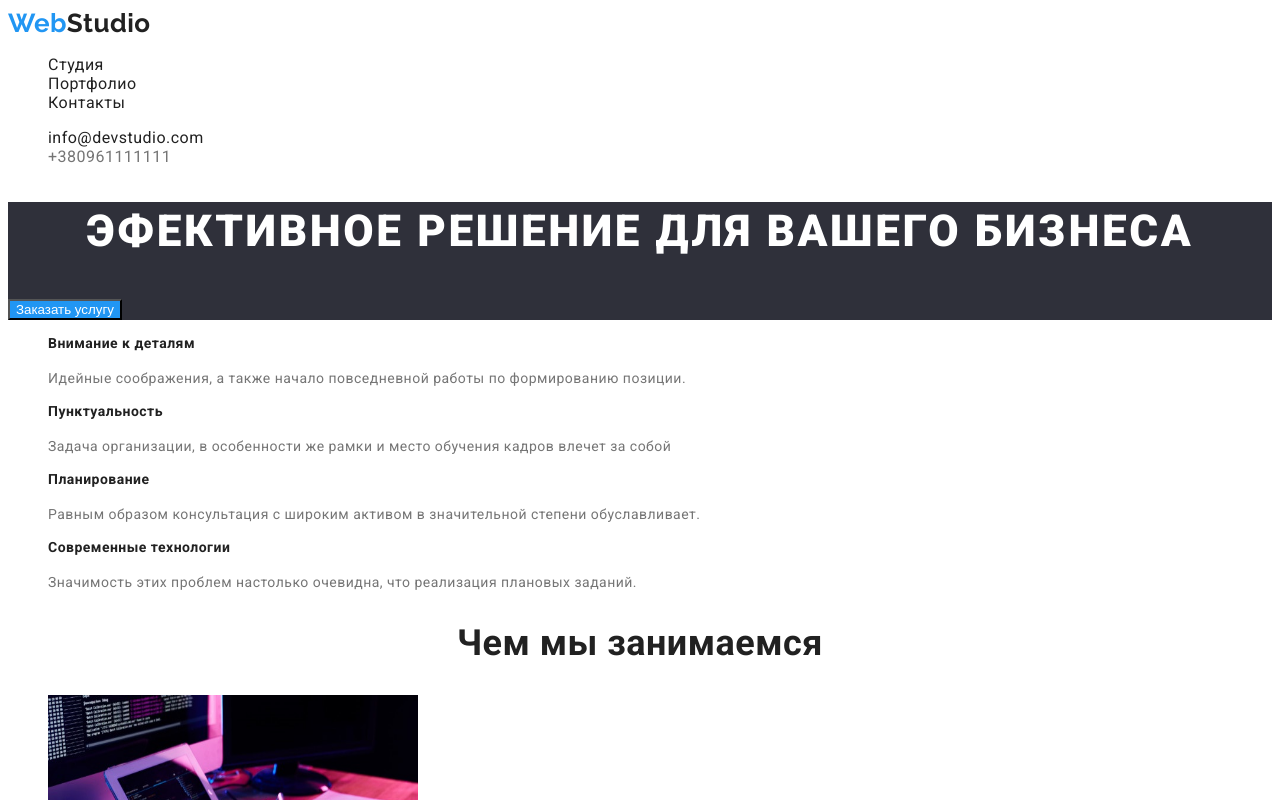
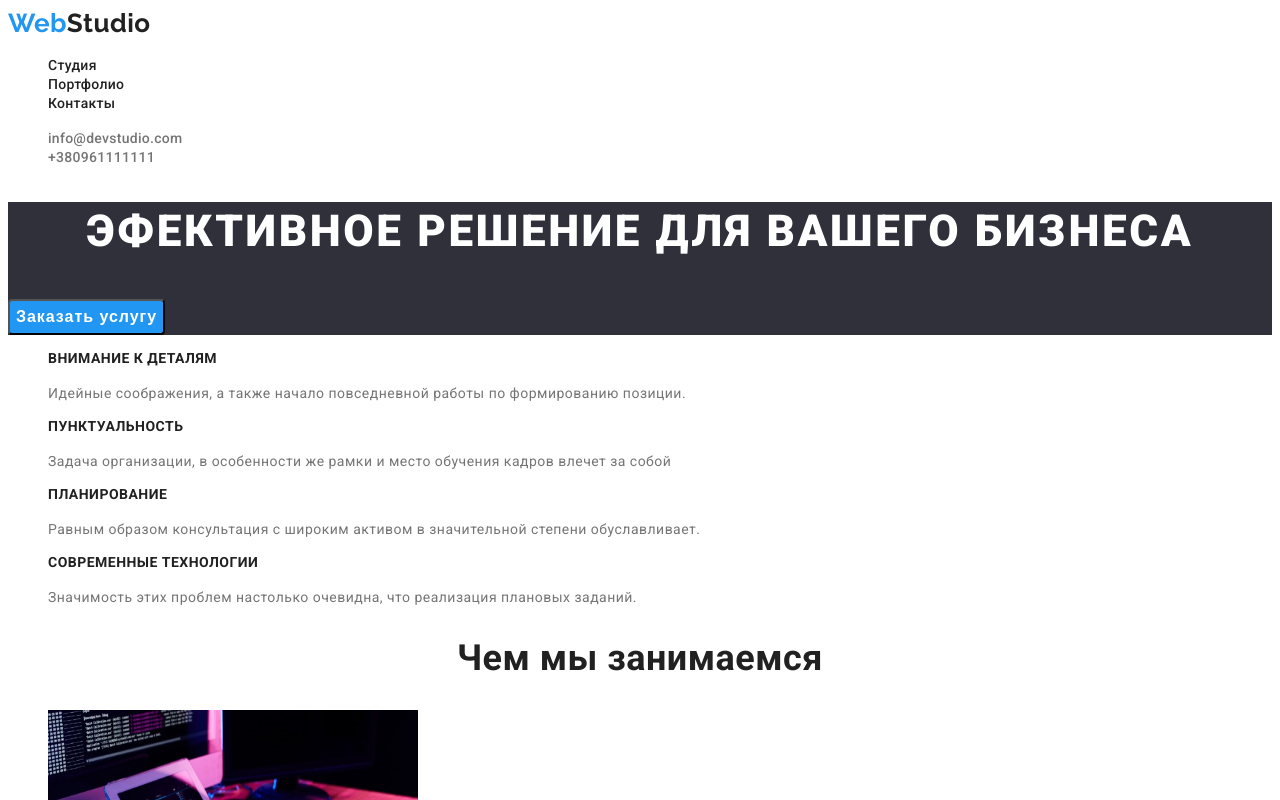
Before and after one commit to ALEKSANDR399/goit-markup-hw-02, a plain HTML site: page index.html in a window 1280 px wide. Shown: the top 800 px of the page. Drawn offline with Linux system fonts and the light colour scheme.

Commit message:
ДЗ№2(правки)

```diff
--- a/css/style.css
+++ b/css/style.css
@@ -54,6 +54,13 @@ font-family: 'Roboto', sans-serif; */
   list-style: none;
 }
 
+.menu {
+  font-weight: 500;
+  font-size: 14px;
+  line-height: 1.14;
+  letter-spacing: 0.02em;
+}
+
 .nav-menu {
   color: var(--secondary-text-color);
 }
@@ -64,7 +71,7 @@ font-family: 'Roboto', sans-serif; */
 }
 
 .mail-style {
-  color: var(--secondary-text-color);
+  color: var(--basic-text-color);
 }
 
 .nav-tel {
@@ -85,8 +92,16 @@ font-family: 'Roboto', sans-serif; */
 }
 
 .button {
+  font-weight: bold;
+  font-size: 16px;
+  line-height: 30px;
+  display: flex;
+  align-items: center;
+  text-align: center;
+  letter-spacing: 0.06em;
   background-color: var(--link-hover-color);
   color: var(--basic-color);
+  border-radius: 4px;
 }
 
 .button:focus,
@@ -174,10 +189,18 @@ font-family: 'Roboto', sans-serif; */
   font-weight: 400;
   font-size: 14px;
   line-height: 1.71;
-  color: var(--basic-text-color);
+  color: rgba(255, 255, 255, 0.6);
 }
 
 .btn {
+  font-weight: bold;
+  font-size: 16px;
+  line-height: 30px;
+  display: flex;
+  align-items: center;
+  text-align: center;
+  letter-spacing: 0.06em;
+  border-radius: 4px;
   background-color: var(--button-bgc);
   color: var(--secondary-text-color);
 }
@@ -190,8 +213,8 @@ font-family: 'Roboto', sans-serif; */
 
 .section-name {
   font-weight: 500;
-  font-size: 16px;
-  line-height: 1.19;
+  font-size: 18px;
+  line-height: 2;
   color: var(--secondary-text-color);
 }
 
--- a/index.html
+++ b/index.html
@@ -41,25 +41,25 @@
             <ul class="main-list">
                 <!--Сильные стороны команды-->
                 <li class="main-list-item">
-                    <h3 class="head-item">Внимание к деталям</h3>
+                    <h3 class="head-item">ВНИМАНИЕ К ДЕТАЛЯМ</h3>
                     <p class="head-text">
                         Идейные соображения, а также начало повседневной работы по формированию позиции.
                     </p>
                 </li>
                 <li class="main-list-item">
-                    <h3 class="head-item">Пунктуальность</h3>
+                    <h3 class="head-item">ПУНКТУАЛЬНОСТЬ</h3>
                     <p class="head-text">
                         Задача организации, в особенности же рамки и место обучения кадров влечет за собой
                     </p>
                 </li >
                 <li class="main-list-item">
-                    <h3 class="head-item">Планирование</h3>
+                    <h3 class="head-item">ПЛАНИРОВАНИЕ</h3>
                     <p class="head-text">
                         Равным образом консультация с широким активом в значительной степени обуславливает.
                     </p>
                 </li >
                 <li class="main-list-item">
-                    <h3 class="head-item">Современные технологии</h3>
+                    <h3 class="head-item">СОВРЕМЕННЫЕ ТЕХНОЛОГИИ</h3>
                     <p class="head-text">
                         Значимость этих проблем настолько очевидна, что реализация плановых заданий.
                     </p>
```
Also changed, not shown: portfolio.html (+2 -1 lines).
